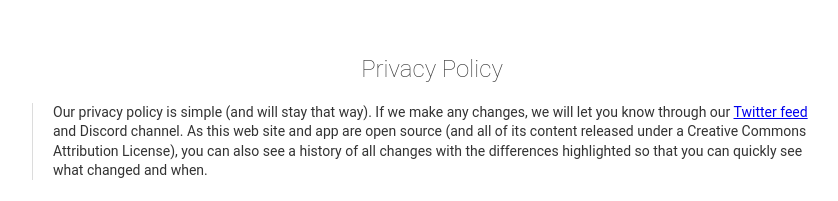
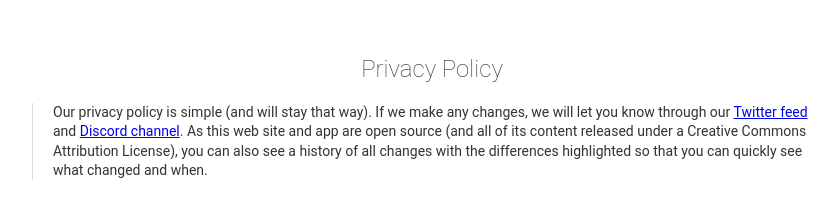
Before and after one commit to maxart/maxart.github.io, a plain HTML site: page privacy.html in a window 1280 px wide. Shown: the top 201 px of the page, without its empty margins (208-1046 px from the left). Drawn offline with Linux system fonts and the light colour scheme.

Commit message:
Update privacy.html

```diff
--- a/privacy.html
+++ b/privacy.html
@@ -43,7 +43,7 @@
   </header>
 
   <article>
-    <p>Our privacy policy is simple (and will stay that way). If we make any changes, we will let you know through our <a href="https://twitter.com/maxart">Twitter feed</a> and <a href="https://discordapp.com/invite/0oIWLrX5Vdd5Eoyw"></a>Discord channel</a>. As this web site and app are open source (and all of its content released under a Creative Commons Attribution License), you can also see a history of all changes with the differences highlighted so that you can quickly see what changed and when.</p>
+    <p>Our privacy policy is simple (and will stay that way). If we make any changes, we will let you know through our <a href="https://twitter.com/maxart">Twitter feed</a> and <a href="https://discordapp.com/invite/0oIWLrX5Vdd5Eoyw">Discord channel</a>. As this web site and app are open source (and all of its content released under a Creative Commons Attribution License), you can also see a history of all changes with the differences highlighted so that you can quickly see what changed and when.</p>
   </article>
 
   <article>
```
